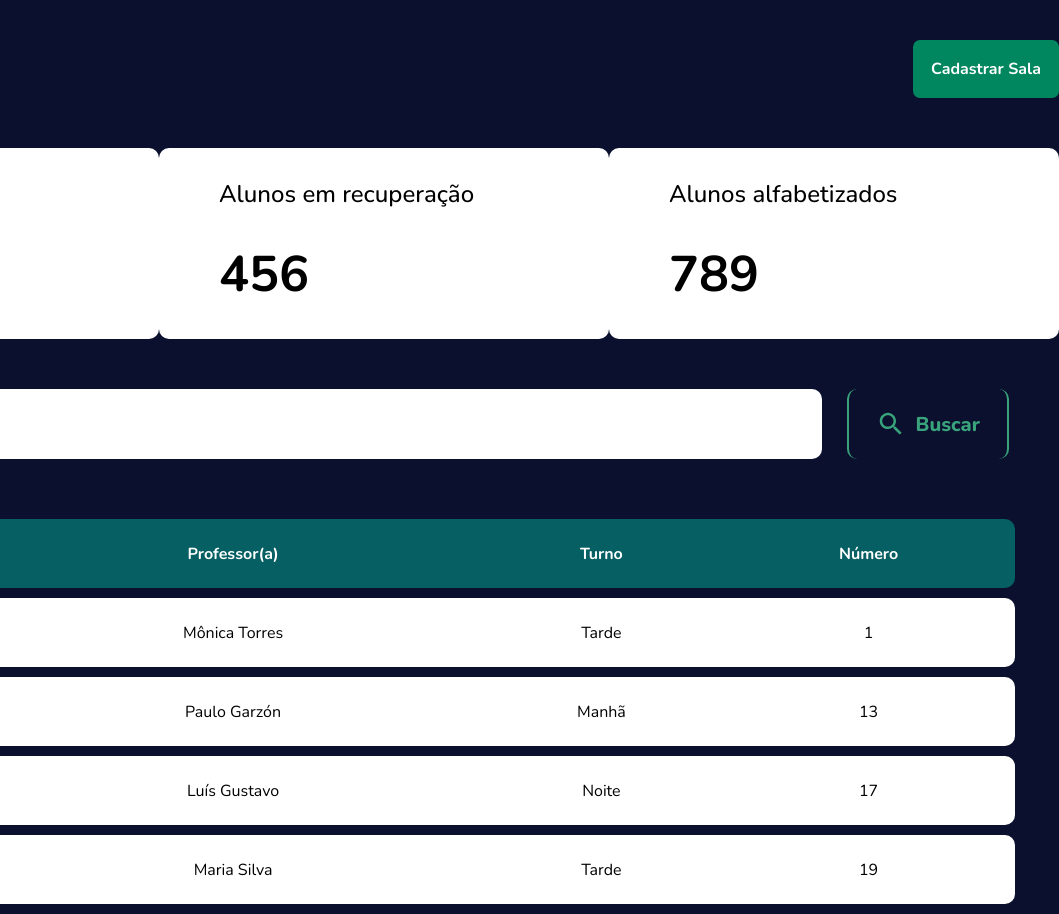
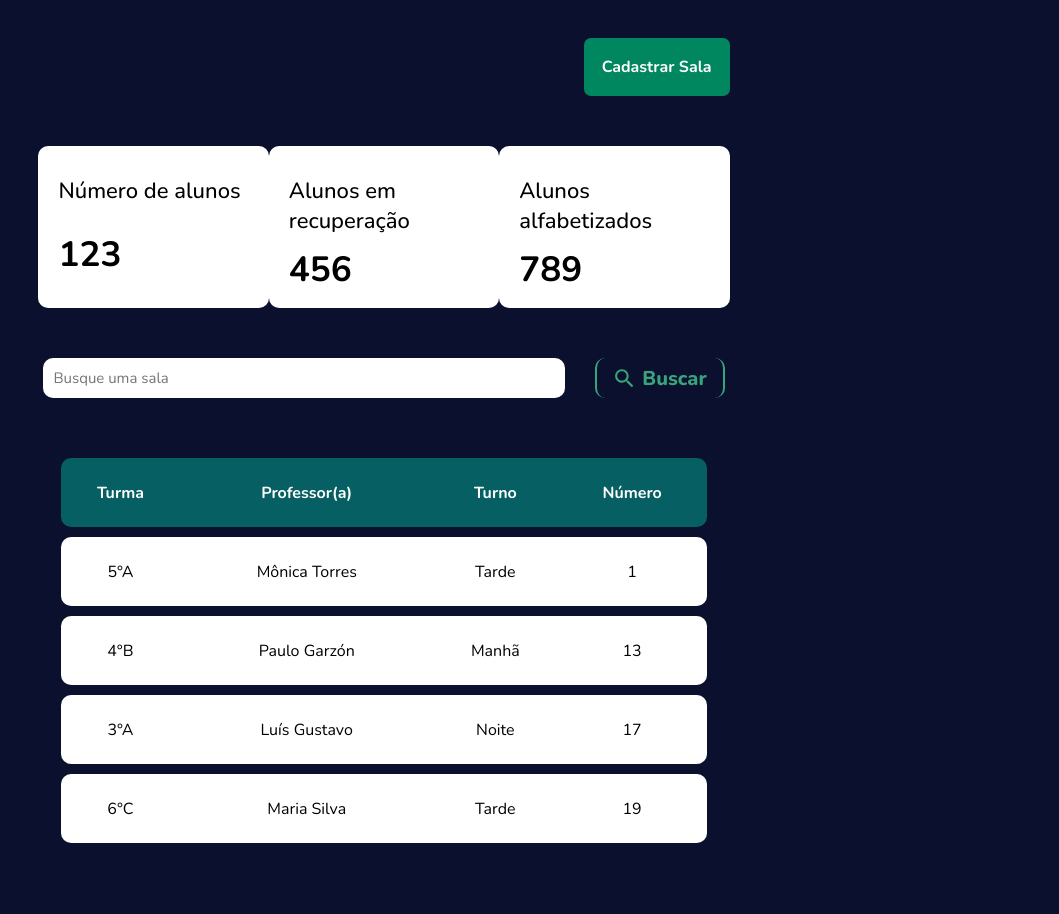
Before and after one commit to neresdev/nrs-school-front, a React (Vite) app: page /classrooms in a window 768 px wide. Both pictures are taken after typing "name@example.com", "Sample123" into the empty fields and a click on the button "Entrar". Shown: the whole page, 1059 px wide, since content can reach past the window. After the commit the page ends 853 px from the top, so only its background shows below. Built offline with nearby package versions, Linux system fonts and the light colour scheme.

Commit message:
classrooms responsive

```diff
--- a/src/components/ClassRooms/index.css
+++ b/src/components/ClassRooms/index.css
@@ -24,7 +24,7 @@ body {
     display: flex;
     justify-content: center;
     align-items: center;
-    padding-top: 30px;
+    padding-top: 5%;
     background-size: cover;
     background-color: var(--blue-primary);
     background-position: center;
@@ -164,8 +164,6 @@ body {
     border-radius: 0 10px 10px 0;
 }
 
-
-
 /* smartphone */
 @media (max-width: 431px){
     .classroom-body {
@@ -208,3 +206,38 @@ body {
     }
 
 }
+
+@media (min-width: 768px) and (max-width: 1024px){
+    .classroom-body {
+        width: 90%;
+        height: 100%;
+    }
+
+    .dashboards-container{
+        height: 170px;
+    }
+
+    .search-classroom-container{
+        gap: 30px;
+        height: 50px;
+        padding-left: 5px;
+        padding-right: 5px;
+    }
+
+    .search-classrooms-input{
+        font-size: 15px;
+        width: 100%;
+        height: 100%;
+        padding: 10px;
+    }
+
+    .icon-search-classrooms {
+        font-size: 25px !important;
+    }
+
+    .button-search-classrooms{
+        width: 25%;
+        height: 100%;
+        gap: 5px;
+    }
+}
--- a/src/components/Dashboard/index.css
+++ b/src/components/Dashboard/index.css
@@ -18,7 +18,6 @@
 }
 
 @media (max-width: 431px){
-
     .dashboard{
         gap: 10px;
         padding: 10px 10px 10px 20px;
@@ -35,3 +34,21 @@
         font-size: 20px;
     }
 }
+
+@media (min-width: 768px) and (max-width: 1024px){
+    .dashboard{
+        gap: 10px;
+        padding: 30px 15px 15px 20px;
+        height: 100%;
+        width: 300px;
+    }
+
+    .dashboard .students-quantity-label{
+        font-weight: 500;
+        font-size: 22px;
+    }
+
+    .dashboard .students-quantity{
+        font-size: 35px;
+    }
+}
```
